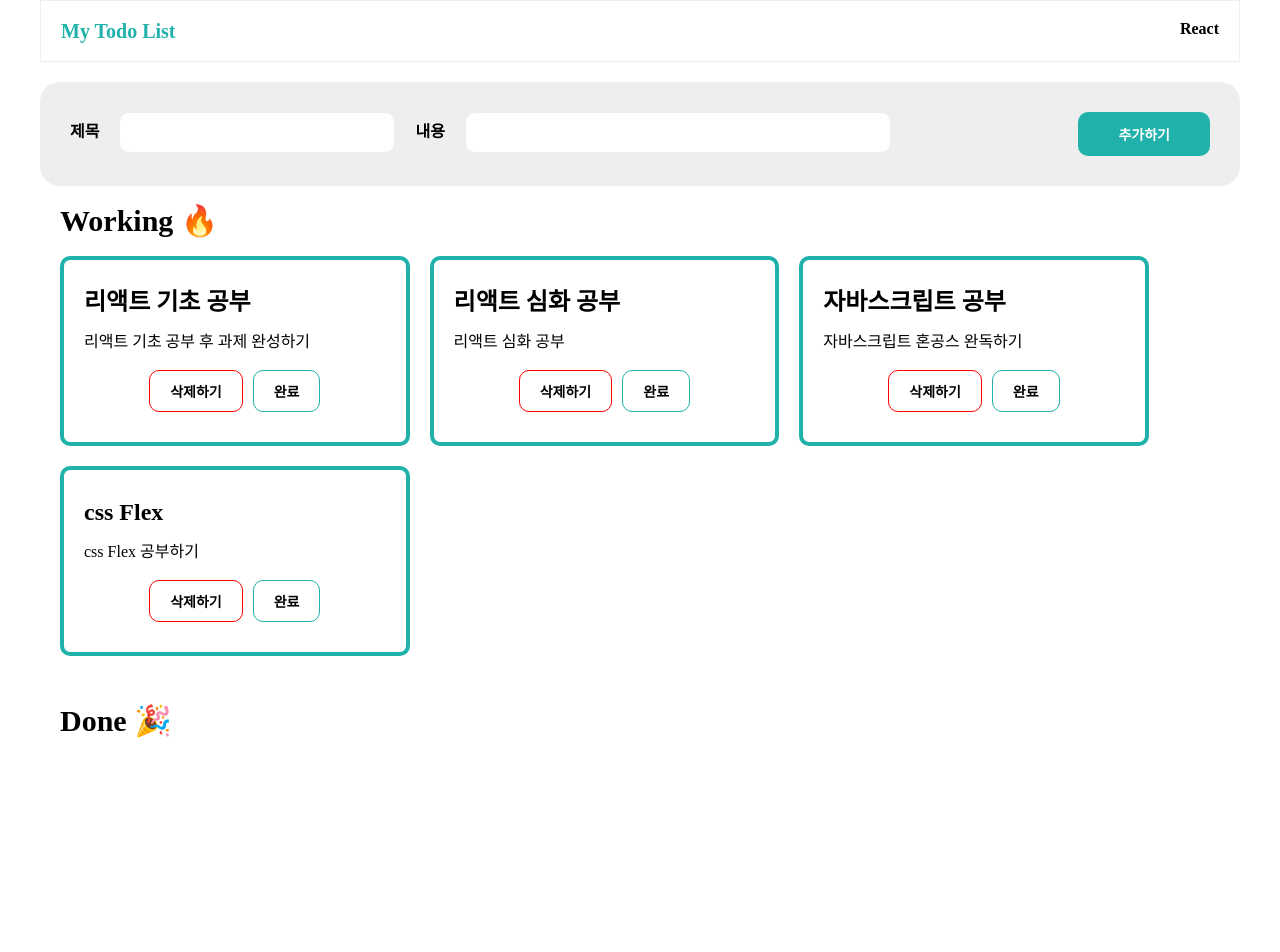
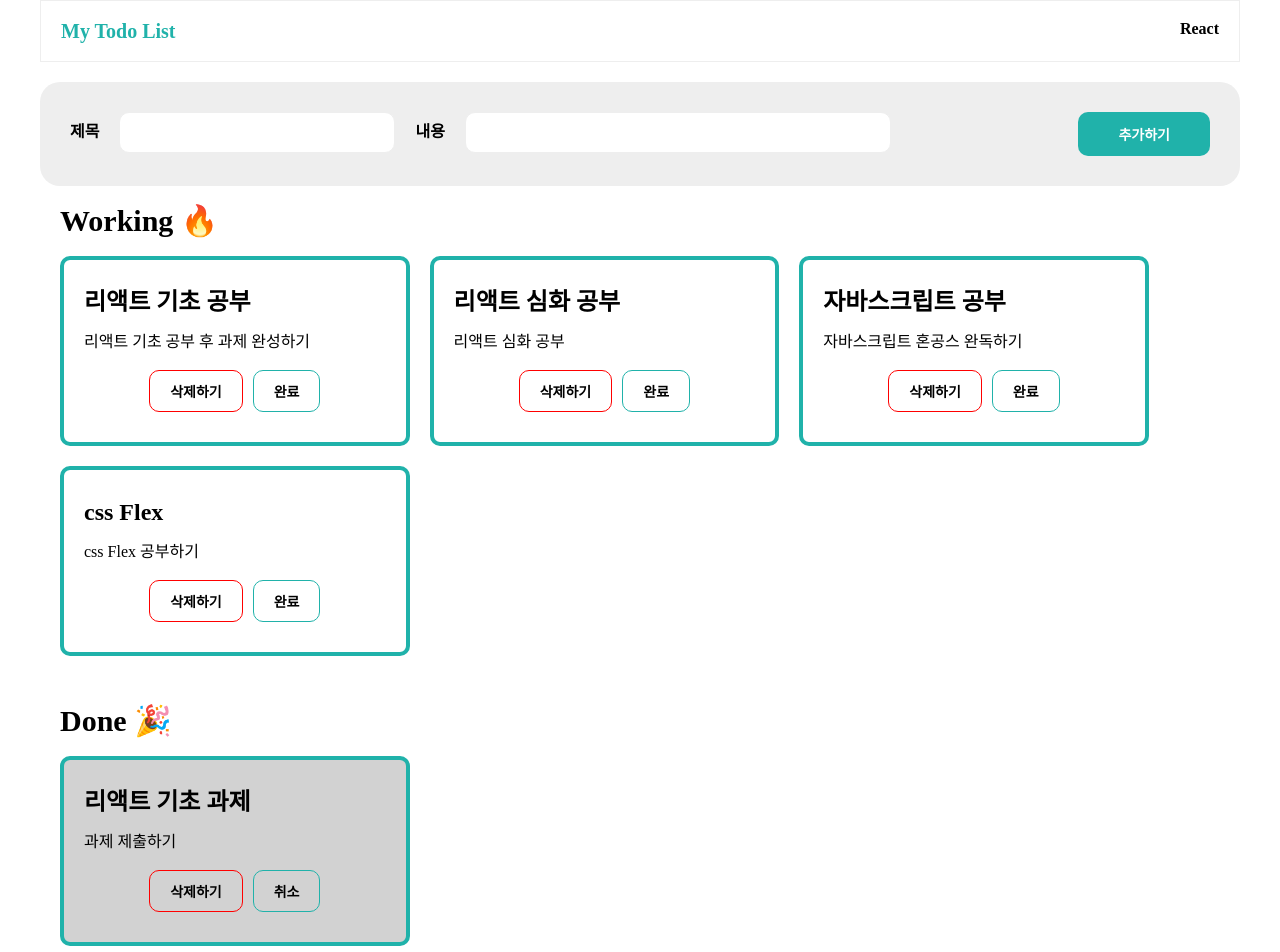
Before and after one commit to IOTrue/react-lv1, a React (Create React App) app: page / in a window 1280 px wide. Shown: the top 952 px of the page. Before the commit the page ends 800 px from the top, so only its background shows below. Built offline with nearby package versions, Linux system fonts and the light colour scheme.

Commit message:
기본 완료 항목 추가

```diff
--- a/src/components/TodoMain.js
+++ b/src/components/TodoMain.js
@@ -7,6 +7,7 @@ const TodoMain = () => {
     {id: 2, title: "리액트 심화 공부", desc: "리액트 심화 공부", isDone: false},
     {id: 3, title: "자바스크립트 공부", desc: "자바스크립트 혼공스 완독하기", isDone: false},
     {id: 4, title: "css Flex", desc: "css Flex 공부하기", isDone: false},
+    {id: 5, title: "리액트 기초 과제", desc: "과제 제출하기", isDone: true},
   ])
 
   const [title, setTitle] = useState('')
```
